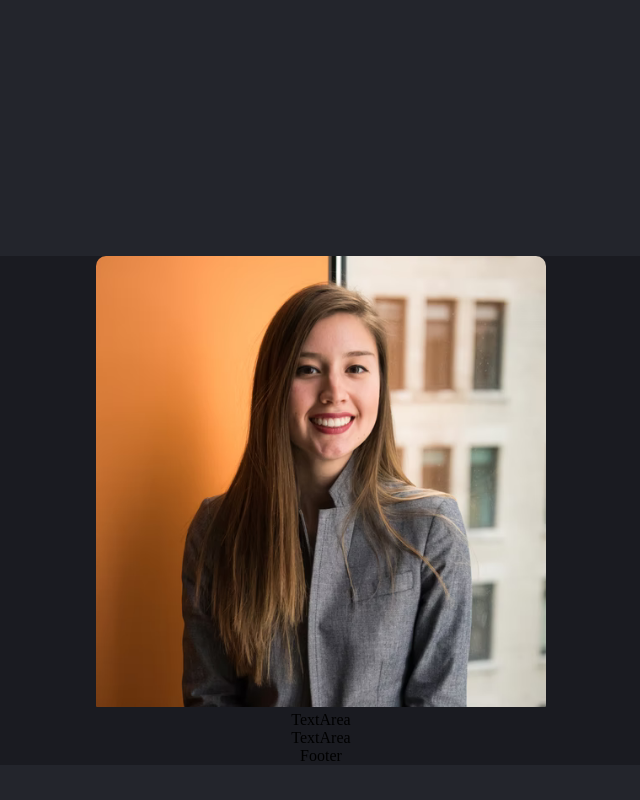
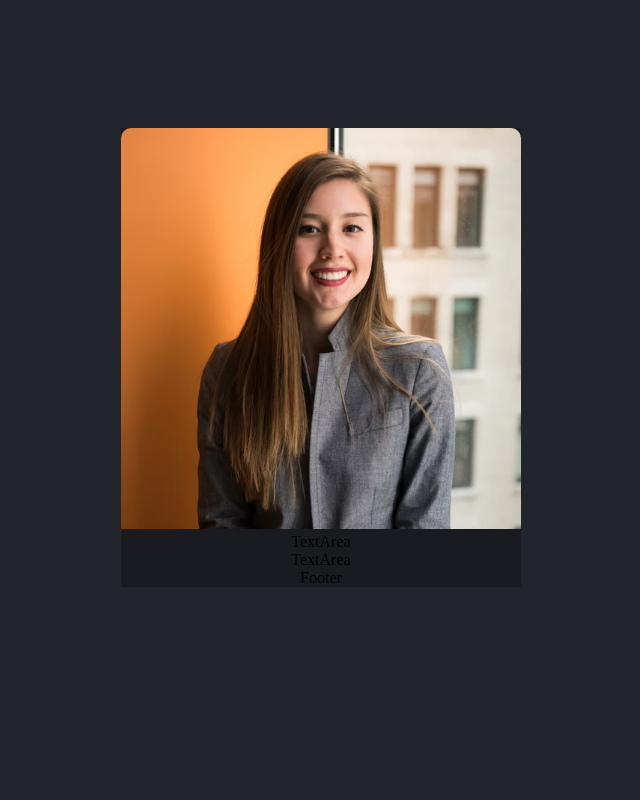
Before and after one commit to ismailgunayy/digital-business-card, a React (Create React App) app: page / in a window 1280 px wide. Shown: the whole page, without its empty margins (319-959 px from the left). Built offline with nearby package versions, Linux system fonts and the light colour scheme; a web font is replaced by a local one.

Commit message:
Hotfix CSS for mobile view

```diff
--- a/src/App.css
+++ b/src/App.css
@@ -1,8 +1,16 @@
 .container {
-  margin: 20% 15% 0 15%;
+  max-width: 250px;
+  margin: 10% auto 0 auto;
   display: flex;
   flex-direction: column;
   align-items: center;
 
   background-color: #1A1B21;
 }
+
+@media only screen and (min-width: 600px) {
+  .container {
+    max-width: 400px;
+    margin: 10% auto 0 auto;
+  }
+}
--- a/src/components/Info.css
+++ b/src/components/Info.css
@@ -5,6 +5,6 @@ img {
 
 @media only screen and (min-width: 600px) {
   img {
-    width: 450px;
+    width: 400px;
   }
 }
```
